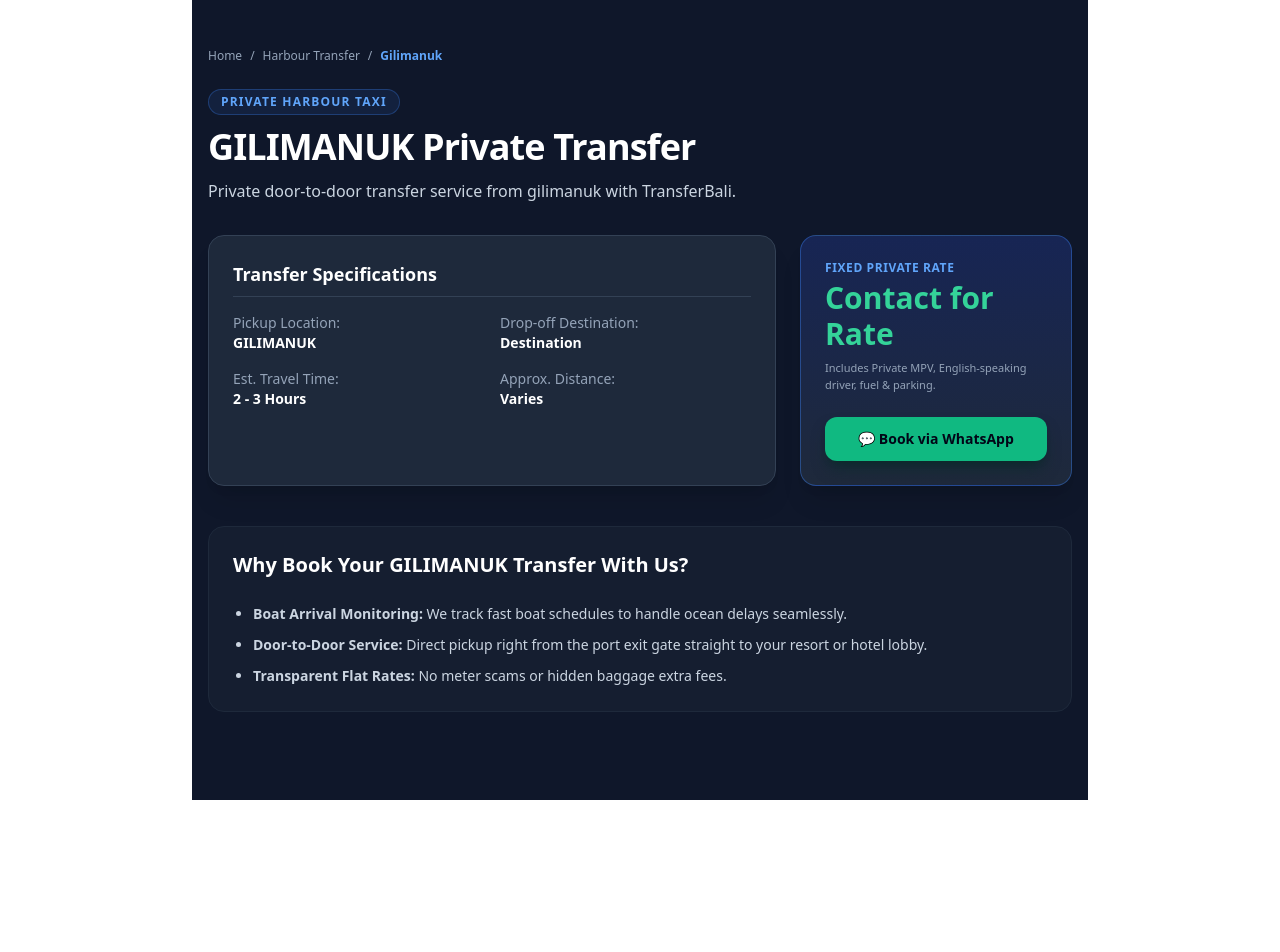
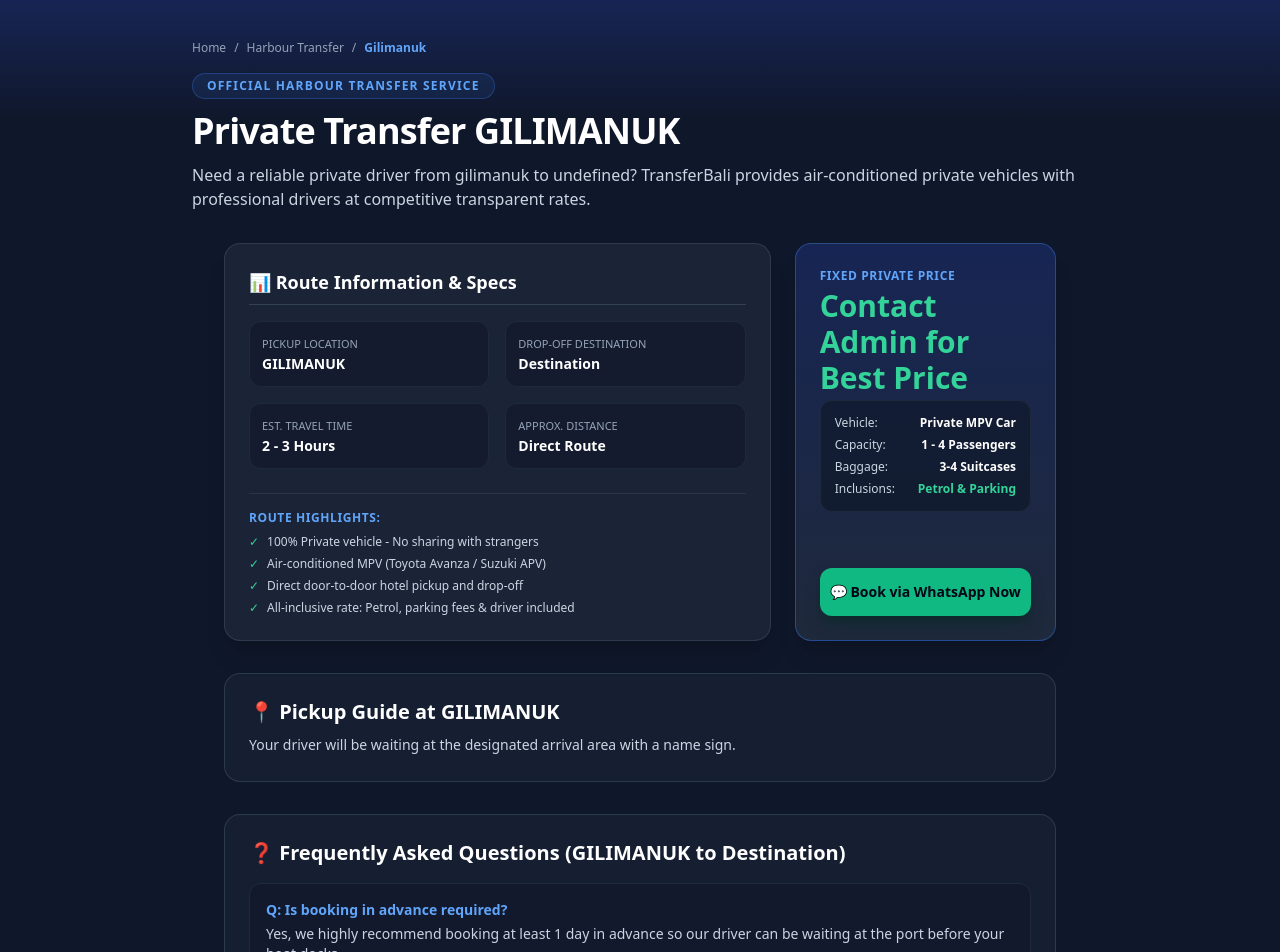
Before and after one commit to baliairporttransfer/bat-website, a Next.js app: page /harbour-transfer/gilimanuk in a window 1280 px wide. Shown: the top 952 px of the page. Before the commit the page ends 800 px from the top, so only its background shows below. Built offline with nearby package versions, Linux system fonts and the light colour scheme; no server answers.

Commit message:
Update page.tsx

```diff
--- a/app/harbour-transfer/[slug]/page.tsx
+++ b/app/harbour-transfer/[slug]/page.tsx
@@ -1,60 +1,102 @@
 import React from "react";
 import type { Metadata } from "next";
-import { notFound } from "next/navigation";
+import Link from "next/link";
 
 const WHATSAPP_NUMBER = "6285738217365";
 
 interface RouteDetail {
   title: string;
   from: string;
+  fromPortName: string;
   to: string;
   price: string;
+  priceUSD: string;
   duration: string;
   distance: string;
-  overview: string;
+  description: string;
+  routeHighlights: string[];
+  pickupGuide: string;
+  faqs: { question: string; answer: string }[];
 }
 
-// Database Semua Rute (Kamu tinggal tambahkan rute lain di daftar ini)
+// Database Rute Lengkap & Detail
 const routesData: Record<string, RouteDetail> = {
   "padangbai-to-munduk": {
-    title: "Padangbai Harbour to Munduk Private Transfer",
-    from: "Padangbai Harbour (East Bali)",
-    to: "Munduk Village & Lakes Region (North Bali)",
+    title: "Private Transfer Padangbai Harbour to Munduk Bali",
+    from: "Padangbai Harbour",
+    fromPortName: "Padangbai Fast Boat Port (East Bali)",
+    to: "Munduk Village & Lake Region (North Bali)",
     price: "IDR 650,000",
+    priceUSD: "approx. $42 USD",
     duration: "2.5 - 3 Hours",
     distance: "approx. 95 km",
-    overview: "Direct private taxi transfer from Padangbai port to your hotel or villa in Munduk. Travel through Bali's scenic highlands comfortably.",
+    description:
+      "Arriving at Padangbai Harbour after a fast boat journey from Gili Trawangan, Gili Air, Gili Meno, or Lombok? Avoid the hassle of negotiating with aggressive local port drivers or waiting for public shuttle buses. Our private transfer service from Padangbai to Munduk offers a smooth, air-conditioned, direct door-to-door journey through Bali's beautiful central highlands.",
+    routeHighlights: [
+      "Scenic drive through Sidemen valley or Bedugul highlands",
+      "Pass by Lake Beratan and Twin Lakes (Buyan & Tamblingan)",
+      "Cool mountain breeze as you elevate into North Bali",
+      "Direct drop-off to your hotel, villa, or homestay anywhere in Munduk",
+    ],
+    pickupGuide:
+      "Upon disembarking from your fast boat at Padangbai, walk towards the main arrival exit gate. Your driver will be waiting in the designated meeting area holding a greeting sign with your name clearly printed on it.",
+    faqs: [
+      {
+        question: "How do I find my driver at Padangbai Harbour?",
+        answer:
+          "Your assigned driver will wait near the main exit arrival gate with a sign displaying your name. We will also share the driver's contact details via WhatsApp prior to your arrival.",
+      },
+      {
+        question: "What if my fast boat from Gili or Lombok is delayed?",
+        answer:
+          "No worries! We monitor fast boat arrival times at Padangbai port. Your private driver will wait for you without extra charges if your boat experiences delay due to sea weather.",
+      },
+      {
+        question: "Is the price fixed or per person?",
+        answer:
+          "Our rate of IDR 650,000 is a fixed total price per private vehicle (up to 4 passengers with luggage), NOT per person. It includes petrol, parking, and driver fees.",
+      },
+      {
+        question: "Can we stop for lunch or ATM on the way?",
+        answer:
+          "Yes! Because it's a 100% private car, you can request brief stops for lunch, ATM withdrawal, or supermarket shopping at no additional charge.",
+      },
+    ],
   },
   "padangbai-to-ubud": {
-    title: "Padangbai Harbour to Ubud Private Transfer",
-    from: "Padangbai Harbour (East Bali)",
-    to: "Ubud Centre & Resort Area (Central Bali)",
+    title: "Private Transfer Padangbai Harbour to Ubud Centre",
+    from: "Padangbai Harbour",
+    fromPortName: "Padangbai Fast Boat Port",
+    to: "Ubud Centre & Surrounding Villages",
     price: "IDR 350,000",
+    priceUSD: "approx. $23 USD",
     duration: "1 - 1.5 Hours",
     distance: "approx. 42 km",
-    overview: "Fastest private transfer from Padangbai Port to Ubud. Skip the crowded public shuttles and enjoy a direct door-to-door car service.",
+    description:
+      "Get a stress-free private driver from Padangbai Harbour directly to your villa in Ubud. Perfect for travelers coming back from the Gili Islands who want a quick, comfortable, and affordable ride to Bali's cultural heartland.",
+    routeHighlights: [
+      "Shortest drive route from East Bali to Central Bali",
+      "Pass through traditional silver and woodcarving villages (Celuk & Mas)",
+      "Direct drop-off to Ubud Centre, Tegallalang, Penestanan, or Sayan",
+    ],
+    pickupGuide:
+      "Your driver will be waiting at the Padangbai Harbour arrival gate holding your name card.",
+    faqs: [
+      {
+        question: "How long is the drive from Padangbai to Ubud?",
+        answer:
+          "Under normal traffic conditions, the drive takes around 60 to 90 minutes.",
       },
-  "sanur-to-airport": {
-    title: "Sanur Harbour to Ngurah Rai Airport Private Transfer",
-    from: "Sanur Harbour (Denpasar)",
-    to: "Ngurah Rai International Airport (DPS)",
-    price: "IDR 250,000",
-    duration: "30 - 45 Mins",
-    distance: "approx. 18 km",
-    overview: "Reliable airport shuttle from Sanur Port straight to DPS Airport terminal. Timely pickup aligned with your fast boat arrival.",
+      {
+        question: "Does the price cover hotel drop-off outside Ubud Centre?",
+        answer:
+          "Yes, drop-off in surrounding areas like Penestanan, Campuhan, Tegallalang, and Kedewatan is fully included.",
       },
-  "gilimanuk-to-canggu": {
-    title: "Gilimanuk Harbour to Canggu Private Transfer",
-    from: "Gilimanuk Ferry Port (West Bali)",
-    to: "Canggu Beach & Resort Area",
-    price: "IDR 800,000",
-    duration: "3 - 3.5 Hours",
-    distance: "approx. 130 km",
-    overview: "Long-distance private transfer from Gilimanuk ferry port in West Bali directly to your accommodation in Canggu.",
+    ],
   },
 };
 
-// 1. DYNAMIC METADATA (SEO Otomatis per Rute)
+// 1. DYNAMIC METADATA (SEO Otomatis Berorientasi Kata Kunci)
 export async function generateMetadata({
   params,
 }: {
@@ -63,43 +105,72 @@
   const { slug } = await params;
   const route = routesData[slug];
 
-  if (!route) {
-    return { title: "Route Not Found | TransferBali" };
-  }
+  const pageTitle = route
+    ? `${route.title} | Fixed Rate ${route.price}`
+    : `${slug.replace(/-/g, " ").toUpperCase()} Private Transfer | TransferBali`;
+
+  const pageDesc = route
+    ? `${route.description.substring(0, 150)}... Fixed rate ${route.price}. Air-conditioned car, English driver, direct pickup.`
+    : `Book reliable private taxi transfer for ${slug.replace("-to-", " to ")} with TransferBali.`;
 
   return {
-    title: `Private Transfer ${route.from} to ${route.to} | TransferBali`,
-    description: `Book reliable private transfer from ${route.from} to ${route.to}. Fixed price ${route.price}, English-speaking driver, air-conditioned car, direct pickup.`,
+    title: pageTitle,
+    description: pageDesc,
+    keywords: [
+      `${slug.replace("-to-", " to ")} transfer`,
+      `private driver ${slug.replace("-to-", " to ")}`,
+      `taxi ${slug.replace("-to-", " to ")} price`,
+      `harbour transfer Bali`,
+    ],
     openGraph: {
-      title: `Private Transfer ${route.from} to ${route.to}`,
-      description: route.overview,
+      title: pageTitle,
+      description: pageDesc,
       url: `https://transferbali.com/harbour-transfer/${slug}`,
+      type: "website",
     },
   };
 }
 
-// 2. HALAMAN UTAMA (Render Dinamis)
+// 2. MAIN COMPONENT (Render Halaman SEO Lengkap)
 export default async function DynamicRoutePage({
   params,
 }: {
   params: Promise<{ slug: string }>;
 }) {
   const { slug } = await params;
+
+  // Fallback data jika slug belum ada di database
   const route = routesData[slug] || {
-    // Default Fallback jika slug belum terdaftar di database
-    title: `${slug.replace(/-/g, " ").toUpperCase()} Private Transfer`,
-    from: slug.split("-to-")[0]?.toUpperCase() || "Harbour",
+    title: `Private Transfer ${slug.replace("-to-", " to ").toUpperCase()}`,
+    from: slug.split("-to-")[0]?.toUpperCase() || "Harbour Port",
+    fromPortName: "Bali Harbor Port",
     to: slug.split("-to-")[1]?.toUpperCase() || "Destination",
-    price: "Contact for Rate",
+    price: "Contact Admin for Best Price",
+    priceUSD: "",
     duration: "2 - 3 Hours",
-    distance: "Varies",
-    overview: `Private door-to-door transfer service from ${slug.replace("-to-", " to ")} with TransferBali.`,
+    distance: "Direct Route",
+    description: `Need a reliable private driver from ${slug.split("-to-")[0]} to ${slug.split("-to-")[1]}? TransferBali provides air-conditioned private vehicles with professional drivers at competitive transparent rates.`,
+    routeHighlights: [
+      "100% Private vehicle - No sharing with strangers",
+      "Air-conditioned MPV (Toyota Avanza / Suzuki APV)",
+      "Direct door-to-door hotel pickup and drop-off",
+      "All-inclusive rate: Petrol, parking fees & driver included",
+    ],
+    pickupGuide:
+      "Your driver will be waiting at the designated arrival area with a name sign.",
+    faqs: [
+      {
+        question: "Is booking in advance required?",
+        answer:
+          "Yes, we highly recommend booking at least 1 day in advance so our driver can be waiting at the port before your boat docks.",
+      },
+    ],
   };
 
-  const waText = `Hello TransferBali, I would like to book a private transfer: *${route.title}* (Rate: ${route.price}). Please check availability for my travel date.`;
+  const waText = `Hello TransferBali, I want to book private transfer: *${route.title}* (${route.price}). Please check availability for my date.`;
   const waUrl = `https://wa.me/${WHATSAPP_NUMBER}?text=${encodeURIComponent(waText)}`;
 
-  // JSON-LD Structured Data untuk Google Search
+  // JSON-LD Schema Markup untuk Rich Results
   const jsonLd = {
     "@context": "https://schema.org",
     "@type": "Service",
@@ -110,102 +181,175 @@
       "url": "https://transferbali.com",
       "telephone": `+${WHATSAPP_NUMBER}`,
     },
-    "description": route.overview,
+    "description": route.description,
     "offers": {
       "@type": "Offer",
-      "price": route.price.replace(/[^0-9]/g, ""),
+      "price": route.price.replace(/[^0-9]/g, "") || "0",
       "priceCurrency": "IDR",
+      "availability": "https://schema.org/InStock",
     },
   };
 
   return (
-    <div className="min-h-screen bg-slate-900 text-slate-100 font-sans py-12 px-4 max-w-4xl mx-auto">
+    <div className="min-h-screen bg-slate-900 text-slate-100 font-sans pb-20">
       <script
         type="application/ld+json"
         dangerouslySetInnerHTML={{ __html: JSON.stringify(jsonLd) }}
       />
 
+      {/* Header Container */}
+      <div className="bg-gradient-to-b from-blue-950 via-slate-900 to-slate-900 pt-10 pb-8 px-4 sm:px-6 lg:px-8">
+        <div className="max-w-4xl mx-auto">
           {/* Breadcrumb Navigation */}
-      <nav className="text-xs text-slate-400 mb-6 flex items-center gap-2">
-        <a href="/" className="hover:text-blue-400">Home</a>
+          <nav className="text-xs text-slate-400 mb-4 flex items-center gap-2 flex-wrap">
+            <Link href="/" className="hover:text-blue-400 transition-colors">Home</Link>
             <span>/</span>
-        <a href="/harbour-transfer" className="hover:text-blue-400">Harbour Transfer</a>
+            <Link href="/harbour-transfer" className="hover:text-blue-400 transition-colors">Harbour Transfer</Link>
             <span>/</span>
             <span className="text-blue-400 font-semibold capitalize">{slug.replace(/-/g, " ")}</span>
           </nav>
 
-      {/* Main Header */}
-      <header className="mb-8">
-        <span className="inline-block bg-blue-500/10 border border-blue-500/30 text-blue-400 text-xs font-semibold uppercase tracking-widest px-3 py-1 rounded-full mb-3">
-          Private Harbour Taxi
+          <span className="inline-block bg-blue-500/10 border border-blue-500/30 text-blue-400 text-xs font-semibold uppercase tracking-widest px-3.5 py-1 rounded-full mb-3">
+            Official Harbour Transfer Service
           </span>
-        <h1 className="text-3xl sm:text-4xl font-extrabold text-white tracking-tight">
+
+          <h1 className="text-3xl sm:text-4xl font-extrabold text-white tracking-tight leading-tight">
             {route.title}
           </h1>
           <p className="mt-3 text-slate-300 text-sm sm:text-base leading-relaxed">
-          {route.overview}
+            {route.description}
           </p>
-      </header>
+        </div>
+      </div>
 
-      {/* Ringkasan Rute & Kartu Harga */}
-      <div className="grid grid-cols-1 md:grid-cols-3 gap-6 mb-10">
-        <div className="md:col-span-2 bg-slate-800 border border-slate-700 rounded-2xl p-6 shadow-xl">
+      <div className="max-w-4xl mx-auto px-4 sm:px-6 lg:px-8 space-y-8">
+        {/* Specifications & Price Card Grid */}
+        <div className="grid grid-cols-1 md:grid-cols-3 gap-6">
+          {/* Summary Box */}
+          <div className="md:col-span-2 bg-slate-800/80 border border-slate-700/80 rounded-2xl p-6 shadow-xl">
             <h2 className="text-lg font-bold text-white mb-4 border-b border-slate-700 pb-2">
-            Transfer Specifications
+              📊 Route Information & Specs
             </h2>
             <div className="grid grid-cols-2 gap-4 text-xs sm:text-sm">
-            <div>
-              <span className="text-slate-400 block">Pickup Location:</span>
+              <div className="bg-slate-900/60 p-3 rounded-xl border border-slate-800">
+                <span className="text-slate-400 block text-[11px]">PICKUP LOCATION</span>
                 <span className="font-bold text-white">{route.from}</span>
               </div>
-            <div>
-              <span className="text-slate-400 block">Drop-off Destination:</span>
+              <div className="bg-slate-900/60 p-3 rounded-xl border border-slate-800">
+                <span className="text-slate-400 block text-[11px]">DROP-OFF DESTINATION</span>
                 <span className="font-bold text-white">{route.to}</span>
               </div>
-            <div>
-              <span className="text-slate-400 block">Est. Travel Time:</span>
+              <div className="bg-slate-900/60 p-3 rounded-xl border border-slate-800">
+                <span className="text-slate-400 block text-[11px]">EST. TRAVEL TIME</span>
                 <span className="font-bold text-white">{route.duration}</span>
               </div>
-            <div>
-              <span className="text-slate-400 block">Approx. Distance:</span>
+              <div className="bg-slate-900/60 p-3 rounded-xl border border-slate-800">
+                <span className="text-slate-400 block text-[11px]">APPROX. DISTANCE</span>
                 <span className="font-bold text-white">{route.distance}</span>
               </div>
             </div>
+
+            <div className="mt-6 pt-4 border-t border-slate-700/60">
+              <h3 className="text-xs font-bold text-blue-400 uppercase tracking-wider mb-2">
+                Route Highlights:
+              </h3>
+              <ul className="space-y-1.5 text-xs text-slate-300">
+                {route.routeHighlights.map((item, idx) => (
+                  <li key={idx} className="flex items-start gap-2">
+                    <span className="text-emerald-400">✓</span>
+                    <span>{item}</span>
+                  </li>
+                ))}
+              </ul>
+            </div>
           </div>
 
+          {/* Pricing & Booking Box */}
           <div className="bg-gradient-to-b from-blue-950 to-slate-800 border border-blue-500/40 rounded-2xl p-6 shadow-xl flex flex-col justify-between">
             <div>
               <span className="text-xs font-bold text-blue-400 uppercase tracking-wider block mb-1">
-              Fixed Private Rate
+                Fixed Private Price
               </span>
-            <div className="text-3xl font-extrabold text-emerald-400 mb-2">
+              <div className="text-3xl font-extrabold text-emerald-400 mb-1">
                 {route.price}
               </div>
-            <p className="text-[11px] text-slate-400 mb-6">
-              Includes Private MPV, English-speaking driver, fuel & parking.
-            </p>
+              {route.priceUSD && (
+                <span className="text-xs text-slate-400 block mb-4">{route.priceUSD}</span>
+              )}
+
+              <div className="bg-slate-900/70 p-3.5 rounded-xl border border-slate-800 space-y-1.5 text-xs text-slate-300 mb-6">
+                <div className="flex justify-between">
+                  <span>Vehicle:</span>
+                  <span className="font-bold text-white">Private MPV Car</span>
+                </div>
+                <div className="flex justify-between">
+                  <span>Capacity:</span>
+                  <span className="font-bold text-white">1 - 4 Passengers</span>
+                </div>
+                <div className="flex justify-between">
+                  <span>Baggage:</span>
+                  <span className="font-bold text-white">3-4 Suitcases</span>
+                </div>
+                <div className="flex justify-between">
+                  <span>Inclusions:</span>
+                  <span className="font-bold text-emerald-400">Petrol & Parking</span>
+                </div>
+              </div>
             </div>
 
             <a
               href={waUrl}
               target="_blank"
               rel="noopener noreferrer"
-            className="w-full bg-emerald-500 hover:bg-emerald-400 text-slate-950 font-bold py-3 rounded-xl text-center text-sm transition-all block shadow-lg shadow-emerald-950/50"
+              className="w-full bg-emerald-500 hover:bg-emerald-400 text-slate-950 font-extrabold py-3.5 rounded-xl text-center text-sm transition-all block shadow-lg shadow-emerald-950/50 active:scale-[0.98]"
             >
-            💬 Book via WhatsApp
+              💬 Book via WhatsApp Now
             </a>
           </div>
         </div>
 
-      {/* Konten SEO On-Page */}
-      <article className="bg-slate-800/40 border border-slate-800 p-6 rounded-2xl space-y-6 text-sm text-slate-300 leading-relaxed">
-        <h2 className="text-xl font-bold text-white">Why Book Your {route.from} Transfer With Us?</h2>
-        <ul className="list-disc pl-5 space-y-2">
-          <li><strong>Boat Arrival Monitoring:</strong> We track fast boat schedules to handle ocean delays seamlessly.</li>
-          <li><strong>Door-to-Door Service:</strong> Direct pickup right from the port exit gate straight to your resort or hotel lobby.</li>
-          <li><strong>Transparent Flat Rates:</strong> No meter scams or hidden baggage extra fees.</li>
-        </ul>
-      </article>
+        {/* Pickup Guide Section */}
+        <section className="bg-slate-800/50 border border-slate-700/80 rounded-2xl p-6">
+          <h2 className="text-xl font-bold text-white mb-2 flex items-center gap-2">
+            📍 Pickup Guide at {route.from}
+          </h2>
+          <p className="text-sm text-slate-300 leading-relaxed">
+            {route.pickupGuide}
+          </p>
+        </section>
+
+        {/* FAQ Section (Crucial for Google SEO Rich Snippets) */}
+        <section className="bg-slate-800/50 border border-slate-700/80 rounded-2xl p-6">
+          <h2 className="text-xl font-bold text-white mb-4">
+            ❓ Frequently Asked Questions ({route.from} to {route.to})
+          </h2>
+
+          <div className="space-y-4">
+            {route.faqs.map((faq, idx) => (
+              <div key={idx} className="bg-slate-900/60 p-4 rounded-xl border border-slate-800">
+                <h3 className="font-bold text-blue-400 text-sm mb-1">
+                  Q: {faq.question}
+                </h3>
+                <p className="text-xs sm:text-sm text-slate-300">
+                  {faq.answer}
+                </p>
+              </div>
+            ))}
+          </div>
+        </section>
+
+        {/* Internal Link Footer for SEO Authority Flow */}
+        <section className="bg-gradient-to-r from-slate-800 to-blue-950 border border-slate-700 p-6 rounded-2xl text-center">
+          <h3 className="text-base font-bold text-white mb-2">Heading to another harbor or destination?</h3>
+          <p className="text-xs text-slate-400 mb-4">Explore our complete list of private transfers across Bali island.</p>
+          <Link
+            href="/harbour-transfer"
+            className="inline-block bg-slate-700 hover:bg-slate-600 text-white font-semibold px-5 py-2.5 rounded-xl text-xs transition-all border border-slate-600"
+          >
+            ← View All Harbour Transfer Routes
+          </Link>
+        </section>
+      </div>
     </div>
   );
 }
```
Lines whose indentation alone changed are shown as unchanged.
